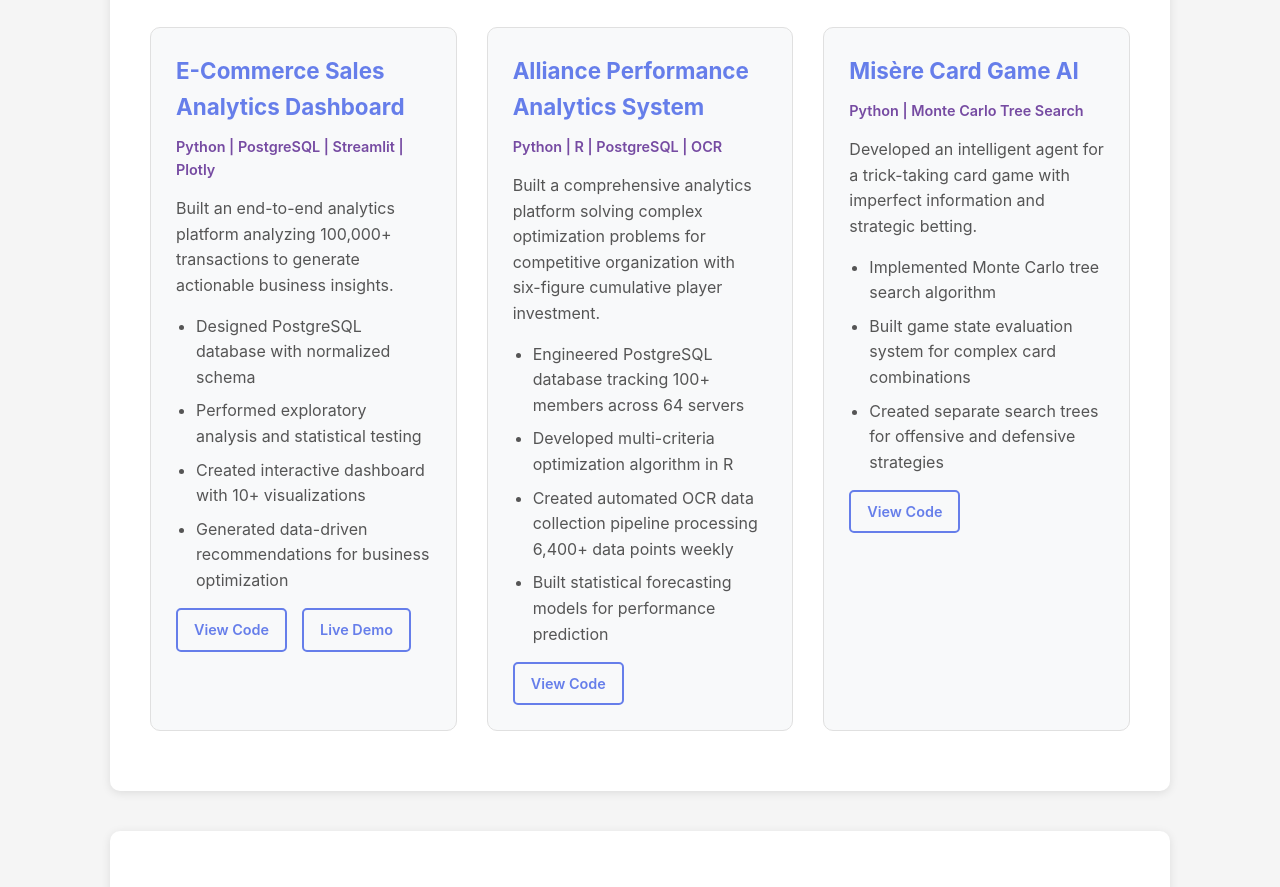
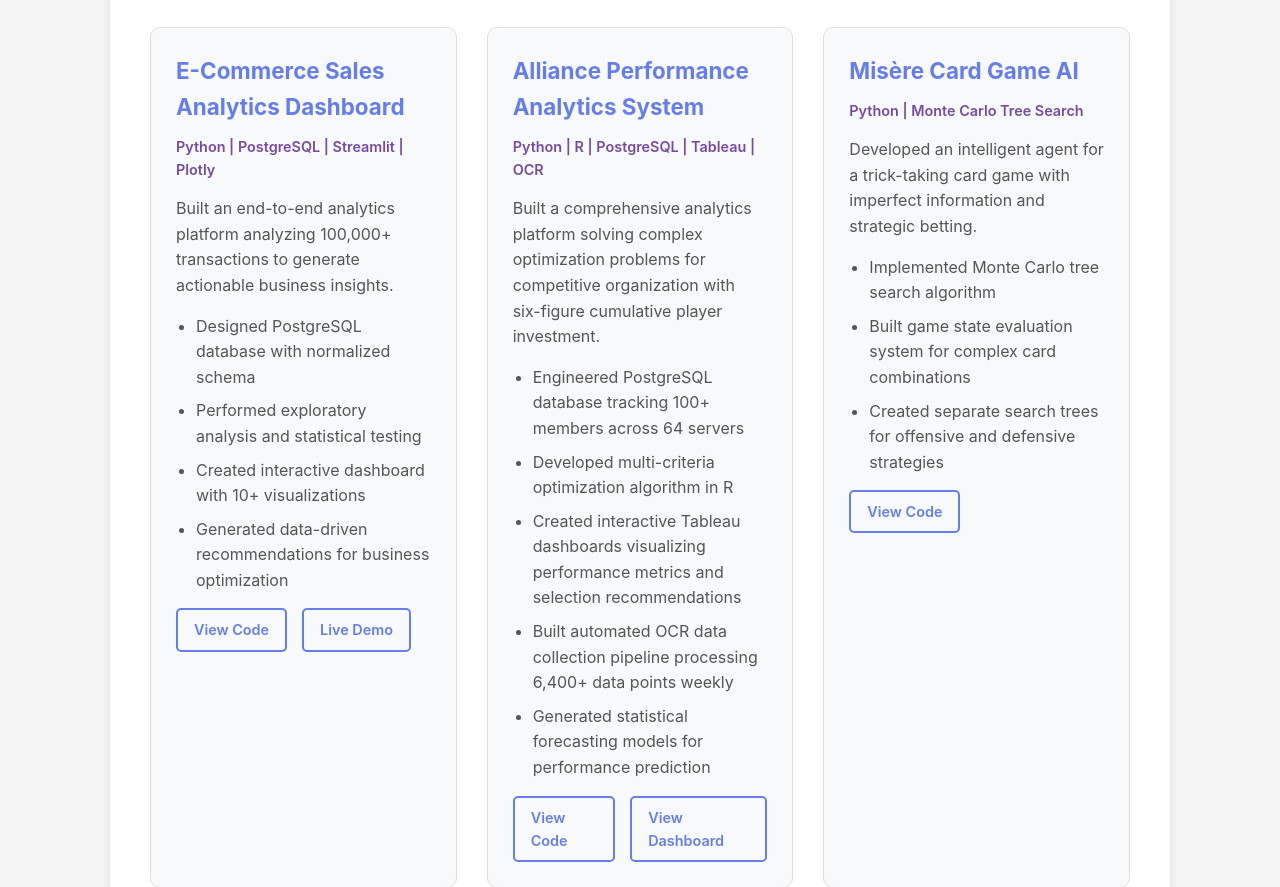
Before and after one commit to PattoPattoPatto/PattoPattoPatto.github.io, a plain HTML site: page index.html in a window 1280 px wide. Shown: the part 1860-2747 px from the top of the page. Drawn offline with Linux system fonts and the light colour scheme.

Commit message:
Update index.html
Connected with my tableau public

```diff
--- a/index.html
+++ b/index.html
@@ -313,7 +313,7 @@
             <div class="header-links">
                 <a href="mailto:pip.patterson@live.com">Email</a>
                 <a href="https://github.com/PattoPattoPatto" target="_blank">GitHub</a>
-                <a href="https://www.linkedin.com/in/philip-patterson-data-analytics/" target="_blank">LinkedIn</a>
+                <a href="https://www.linkedin.com/in/yourprofile" target="_blank">LinkedIn</a>
                 <a href="#contact">Contact</a>
             </div>
         </div>
@@ -424,7 +424,7 @@
                 <div class="project-card">
                     <div class="project-content">
                         <h3>Alliance Performance Analytics System</h3>
-                        <div class="project-tech">Python | R | PostgreSQL | OCR</div>
+                        <div class="project-tech">Python | R | PostgreSQL | Tableau | OCR</div>
                         <p>
                             Built a comprehensive analytics platform solving complex optimization problems
                             for competitive organization with six-figure cumulative player investment.
@@ -432,11 +432,13 @@
                         <ul>
                             <li>Engineered PostgreSQL database tracking 100+ members across 64 servers</li>
                             <li>Developed multi-criteria optimization algorithm in R</li>
-                            <li>Created automated OCR data collection pipeline processing 6,400+ data points weekly</li>
-                            <li>Built statistical forecasting models for performance prediction</li>
+                            <li>Created interactive Tableau dashboards visualizing performance metrics and selection recommendations</li>
+                            <li>Built automated OCR data collection pipeline processing 6,400+ data points weekly</li>
+                            <li>Generated statistical forecasting models for performance prediction</li>
                         </ul>
                         <div class="project-links">
                             <a href="https://github.com/PattoPattoPatto" target="_blank">View Code</a>
+                            <a href="https://public.tableau.com/views/PWFEventsResults/Dashboard1" target="_blank">View Dashboard</a>
                         </div>
                     </div>
                 </div>
@@ -474,7 +476,7 @@
                 <div class="contact-links">
                     <a href="mailto:pip.patterson@live.com">Send Email</a>
                     <a href="https://github.com/PattoPattoPatto" target="_blank">GitHub</a>
-                    <a href="https://www.linkedin.com/in/philip-patterson-data-analytics/" target="_blank">LinkedIn</a>
+                    <a href="https://www.linkedin.com/in/yourprofile" target="_blank">LinkedIn</a>
                 </div>
             </div>
         </section>
```
